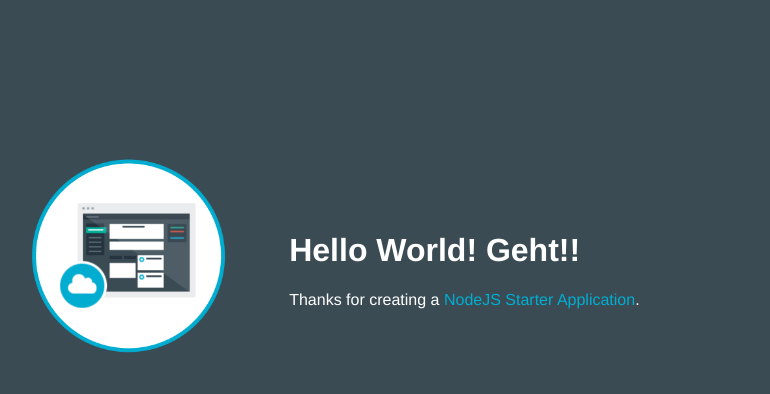
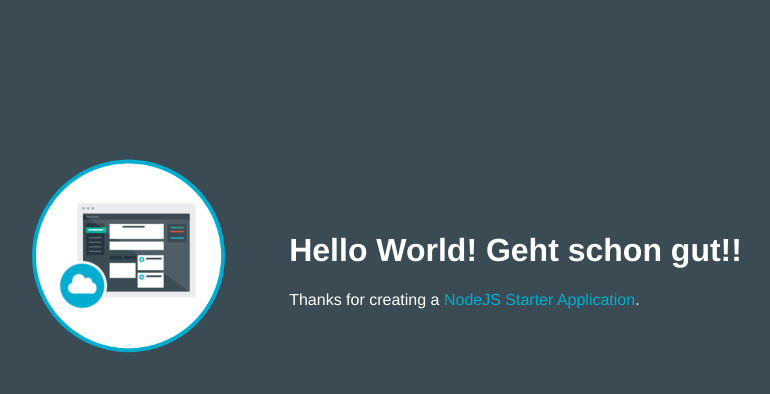
Before and after one commit to OliverLucht/DevOps-Sample-App-1-1473667554526, a website: page public/index.html in a window 1280 px wide. Shown: the whole page, without its empty margins (253-1023 px from the left). Drawn offline with Linux system fonts and the light colour scheme.

Commit message:
Update index.html

```diff
--- a/public/index.html
+++ b/public/index.html
@@ -16,7 +16,7 @@
           <img class = "newappIcon" src="images/newapp-icon.png">
         </td>
         <td>
-          <h1 id="message">Hello World! Geht!! </h1>
+          <h1 id="message">Hello World! Geht schon gut!! </h1>
           <p class='description'></p> Thanks for creating a <span class = "blue">NodeJS Starter Application</span>.
         </td>
       </tr>
```
